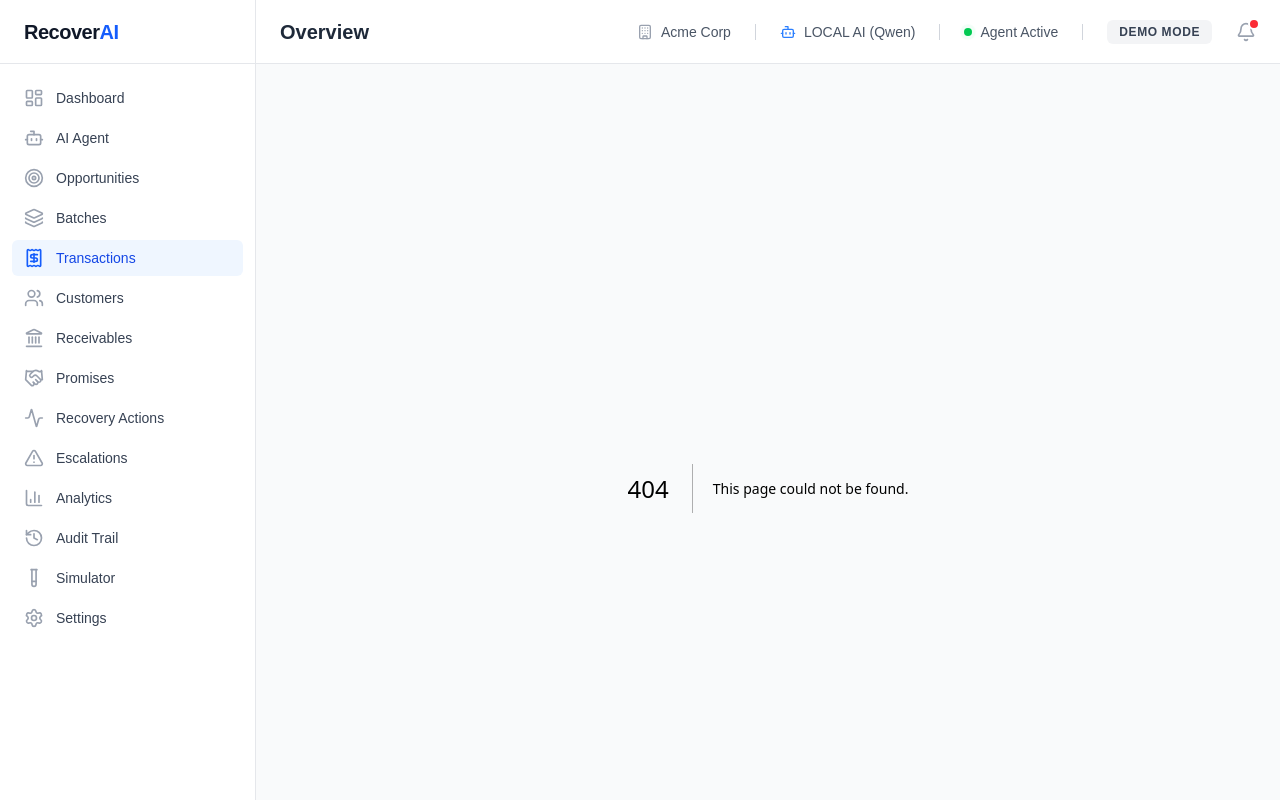
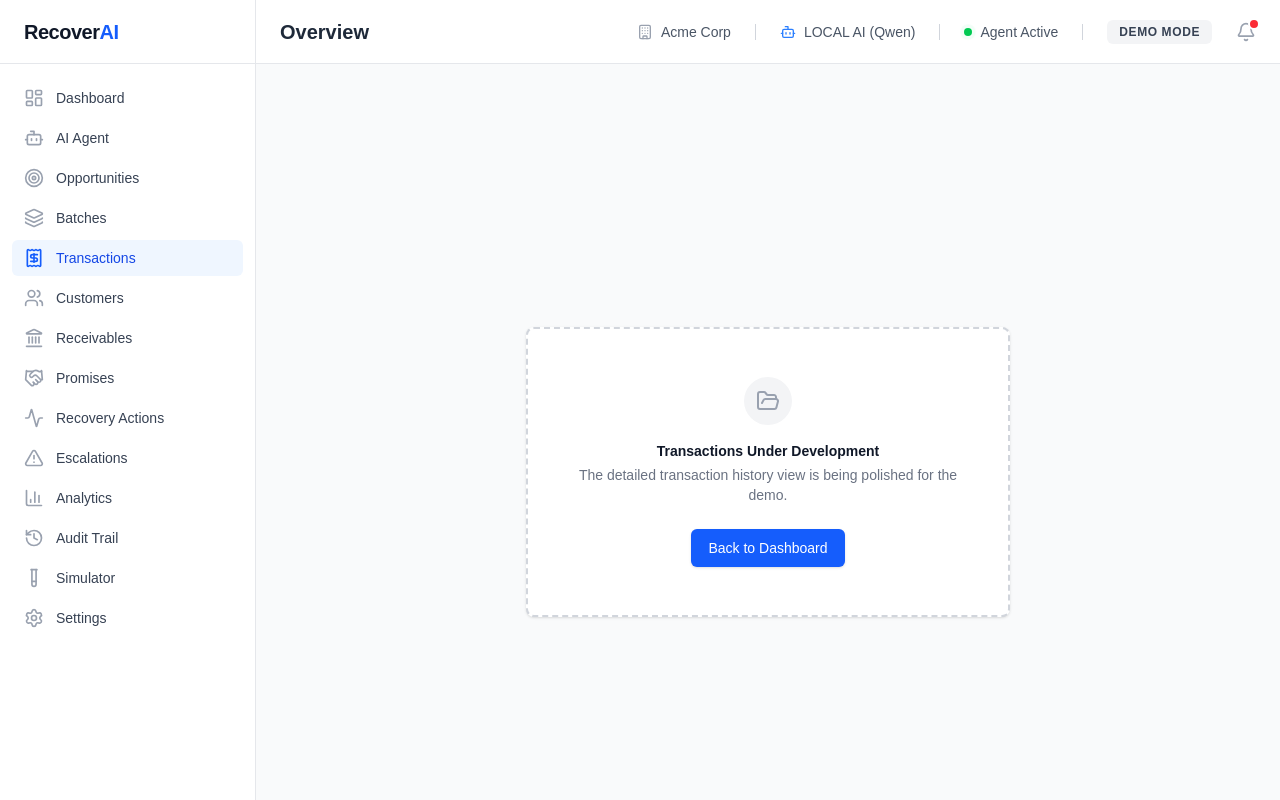
Before and after one commit to RangeshPandianPT/revenue-recovery-agent, a Next.js app in the folder frontend/: page /transactions in a window 1280 px wide. Before the commit this address had no page. Built offline with nearby package versions, Linux system fonts and the light colour scheme.

Commit message:
Add transactions page

```diff
--- /dev/null
+++ b/frontend/app/transactions/page.tsx
@@ -0,0 +1,15 @@
+'use client';
+import EmptyState from '@/components/EmptyState';
+
+export default function Transactions() {
+  return (
+    <div className="h-full flex items-center justify-center pt-20">
+      <EmptyState
+        title="Transactions Under Development"
+        description="The detailed transaction history view is being polished for the demo."
+        actionText="Back to Dashboard"
+        onAction={() => window.location.href = '/dashboard'}
+      />
+    </div>
+  );
+}
```
